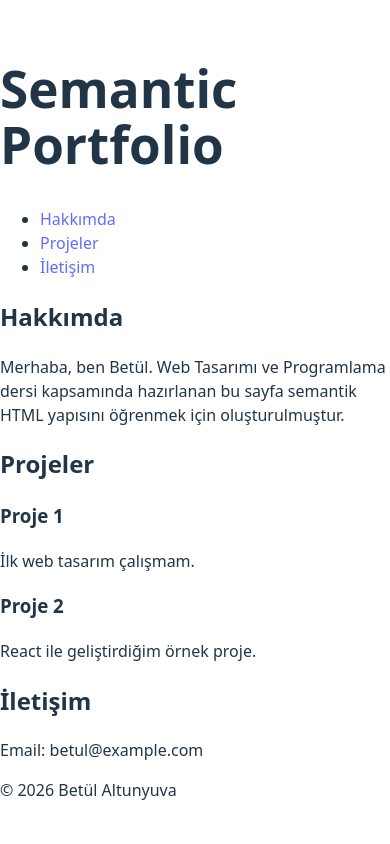
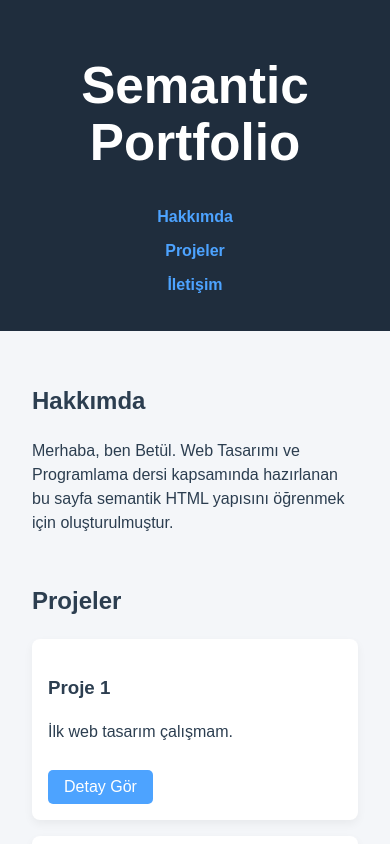
Before and after one commit to betulaltunyuva/web-lab-hello, a React (Vite) app: page / in a window 390 px wide. Shown: the top 844 px of the page. Built offline with nearby package versions, Linux system fonts and the light colour scheme.

Commit message:
feat: update LAB-2 design and responsive improvements

```diff
--- a/src/App.css
+++ b/src/App.css
@@ -29,6 +29,10 @@ nav a {
   font-weight: bold;
 }
 
+nav a:hover {
+  color: white;
+}
+
 main {
   padding: 2rem;
   max-width: 900px;
@@ -39,8 +43,12 @@ section {
   margin-bottom: 3rem;
 }
 
-h1, h2, h3 {
+article {
+  background: white;
+  padding: 1rem;
   margin-bottom: 1rem;
+  border-radius: 8px;
+  box-shadow: 0 4px 10px rgba(0,0,0,0.05);
 }
 
 footer {
@@ -49,3 +57,32 @@ footer {
   text-align: center;
   padding: 1rem;
 }
+
+html {
+  scroll-behavior: smooth;
+}
+
+button {
+  background-color: #4da3ff;
+  color: white;
+  border: none;
+  padding: 8px 16px;
+  border-radius: 5px;
+  cursor: pointer;
+  margin-top: 10px;
+}
+
+button:hover {
+  background-color: #1f2d3d;
+}
+
+@media (max-width: 600px) {
+  nav li {
+    display: block;
+    margin: 10px 0;
+  }
+
+  header {
+    padding: 1.5rem;
+  }
+}
--- a/src/App.tsx
+++ b/src/App.tsx
@@ -1,3 +1,5 @@
+import './App.css'
+
 function App() {
   return (
     <>
@@ -29,6 +31,7 @@ function App() {
           <article>
             <h3>Proje 1</h3>
             <p>İlk web tasarım çalışmam.</p>
+            <button>Detay Gör</button>
           </article>
 
           <article>
@@ -39,7 +42,7 @@ function App() {
 
         <section id="iletisim">
           <h2>İletişim</h2>
-          <p>Email: betul@example.com</p>
+          <p>Email: <a href="mailto:betul@example.com">betul@example.com</a></p>
         </section>
       </main>
 
```
